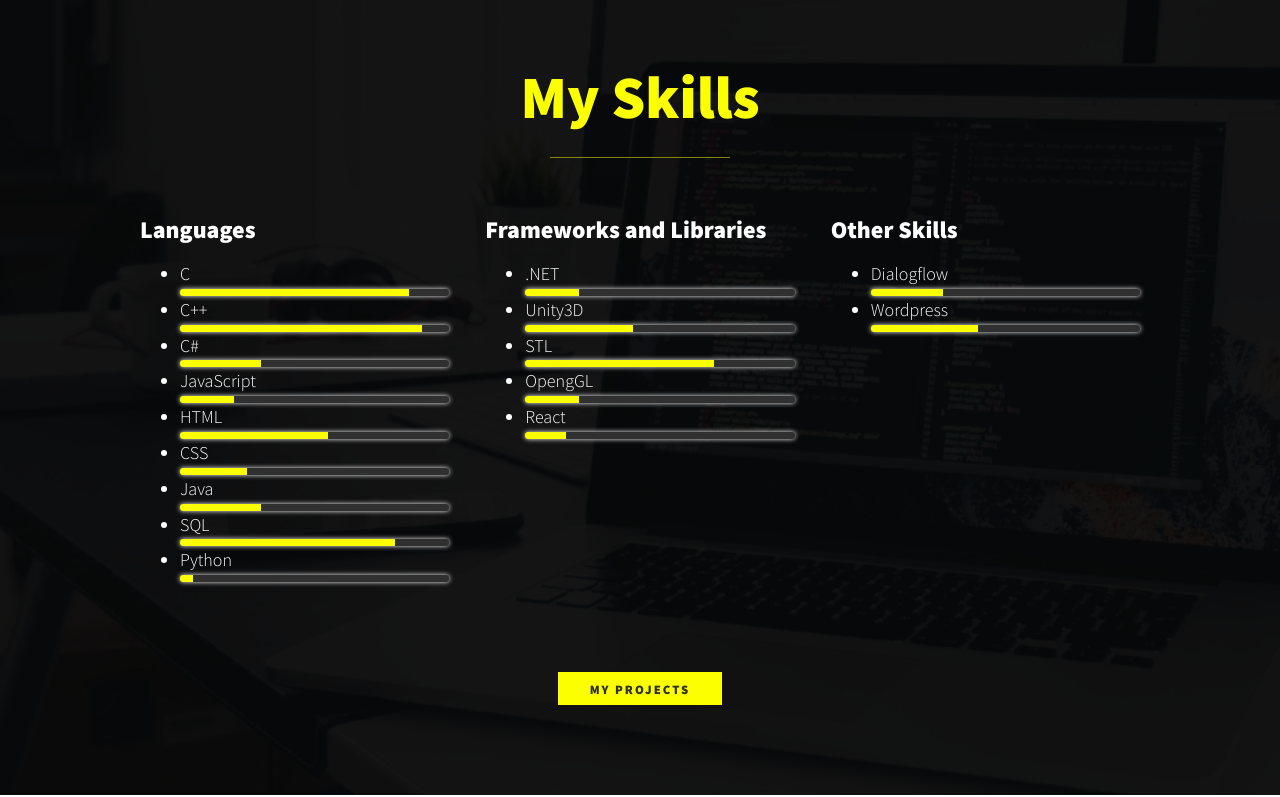
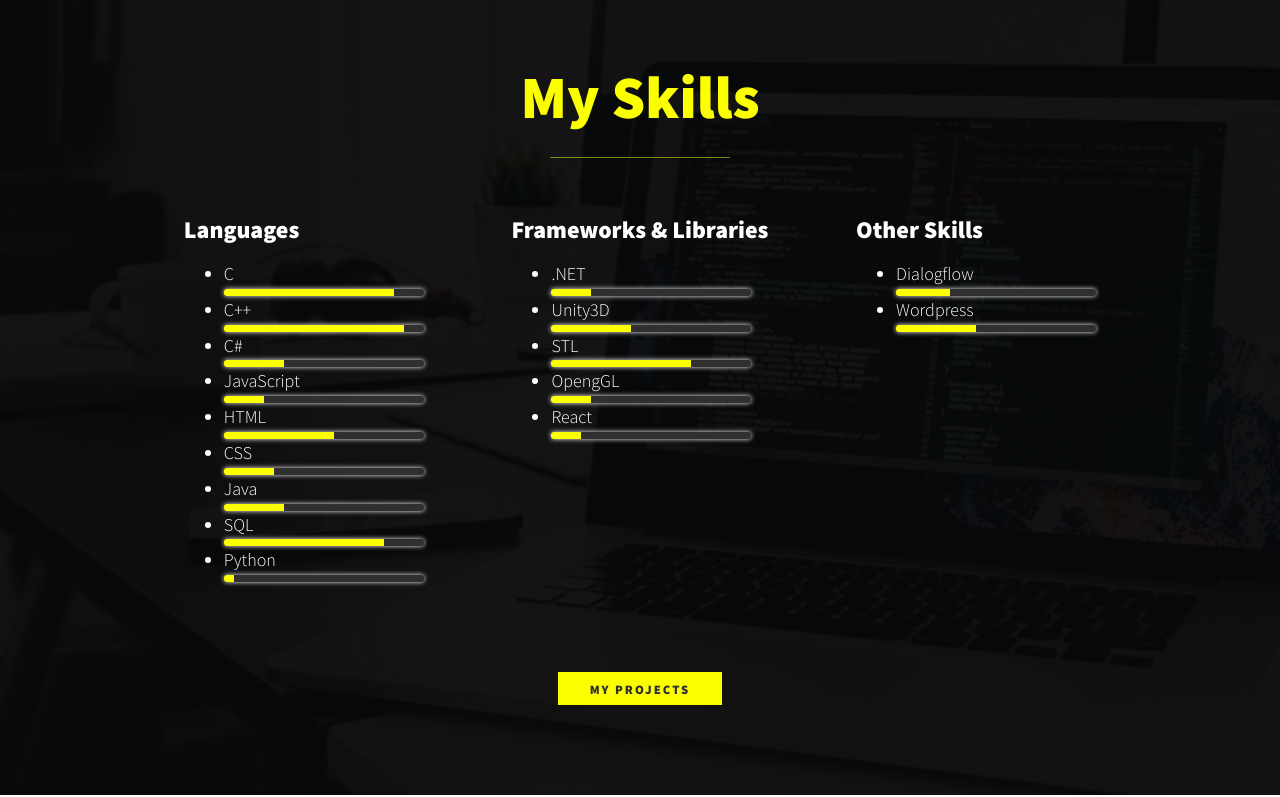
Before and after one commit to mocha4coding/mocha4coding.github.io, a plain HTML site: page index.html in a window 1280 px wide. Shown: the part 589-1386 px from the top of the page. Drawn offline with nearby package versions, Linux system fonts and the light colour scheme.

Commit message:
Changed box width
For each skill box, changed its width

```diff
--- a/css/style.css
+++ b/css/style.css
@@ -325,7 +325,8 @@ header{
     text-align: left;
 }
 .skill{
-    width: 500px;
+
+    max-width: 500px;
     margin: 0 auto;
 }
 
@@ -337,13 +338,14 @@ header{
         margin-right: auto;
     }
 
-    .skill + .skill{
-        margin-left: 2em;
-    }
+    /* .skill + .skill{
+        margin-left: 1em;
+    } */
 }
 
 .bar{
     background: var(--clr-dark);
+    width: 200px;
     display: block;
     height: 7px;
     border: 1px solid rgba(var(--clr-dark));
--- a/index.html
+++ b/index.html
@@ -70,7 +70,7 @@
                 </div><!--/skill-->
 
                 <div class = "skill">
-                    <h3>Frameworks and Libraries</h3>
+                    <h3>Frameworks & Libraries</h3>
                     <ul class = "list-of-skills">
                         <li>.NET<span class = "bar"><span class = "net"></span></span></li>
                         <li>Unity3D<span class = "bar"><span class = "unity"></span></span></li>
```
